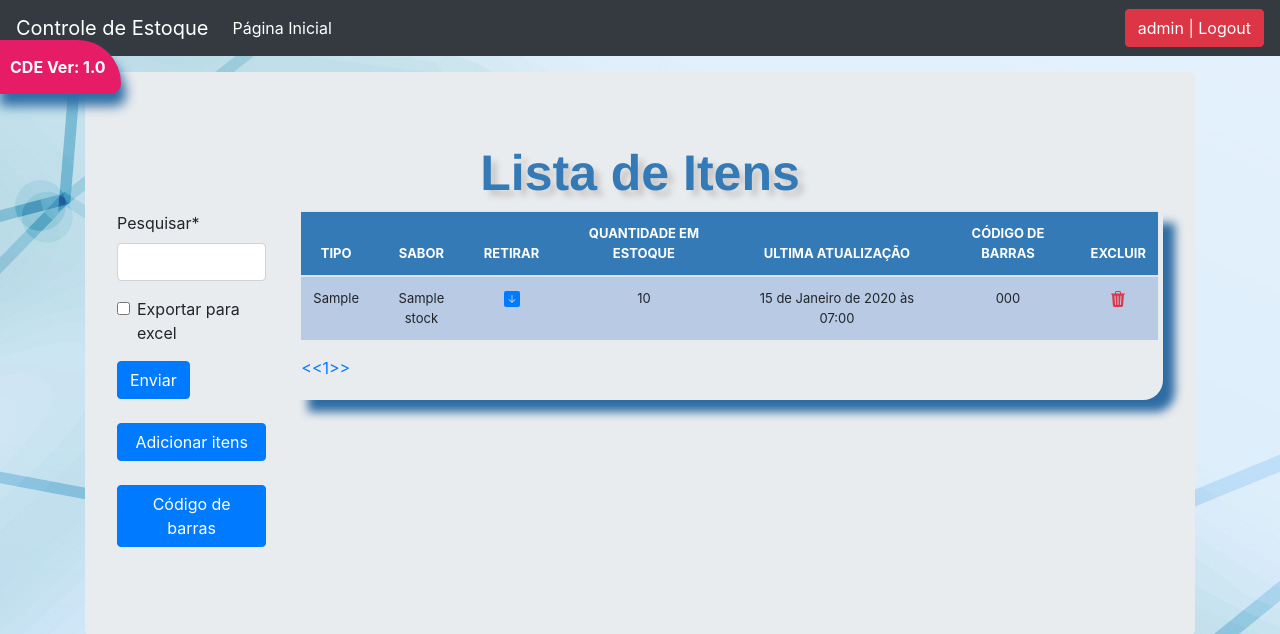
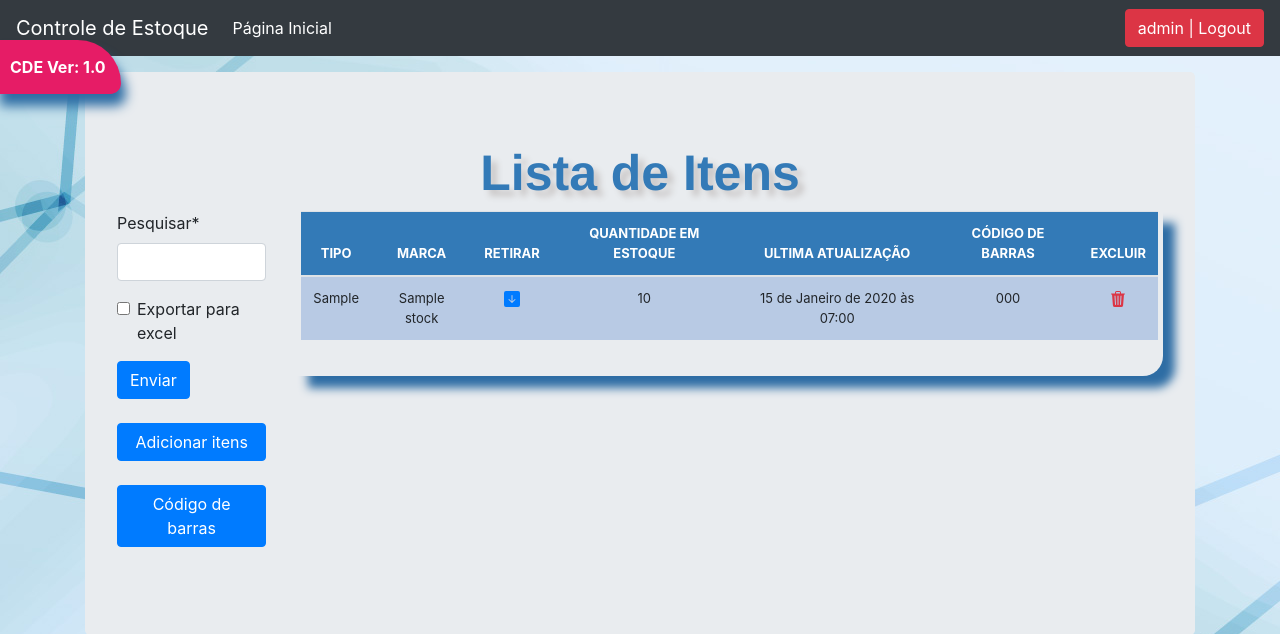
Before and after one commit to Asatorrk/ControleEstoque, a Django app: page /list_items/ in a window 1280 px wide. Shown: the top 634 px of the page. Run offline with Django 5.2, Linux system fonts and the light colour scheme; a user stored in the database is signed in; tables that the repository leaves empty hold one stand-in row (values such as "Sample post"); some libraries are stand-ins or nearby versions.

Commit message:
Update list_items.html
removida paginação e alterado "sabor" para "marca"

```diff
--- a/stockmgmgt/templates/list_items.html
+++ b/stockmgmgt/templates/list_items.html
@@ -19,7 +19,7 @@
 
     <script src="{% static 'js/jquery-3.7.1.min.js' %}"></script>
     <script src="{% static 'js/jquery-ui-1.13.3/jquery-ui.min.js' %}"></script>
-    <script src="{% static 'js/pager/paging.js' %}"></script>
+    <!--script src="{% static 'js/pager/paging.js' %}"></script-->
     <script src="{% static 'js/myjs.js' %}"></script>
 
     <!-- Bootstrap core CSS -->
@@ -95,7 +95,7 @@
                             <thead>
                                 <tr>
                                     <th>TIPO</th>
-                                    <th>SABOR</th>
+                                    <th>MARCA</th>
                                     <th>RETIRAR</th>
                                     <th>QUANTIDADE EM ESTOQUE</th>
                                     <th>ULTIMA ATUALIZAÇÃO</th>
```
